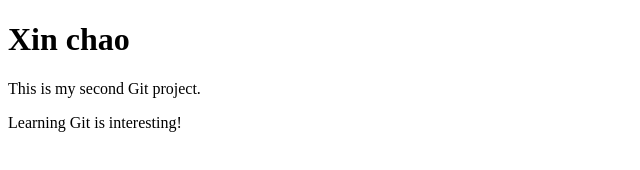
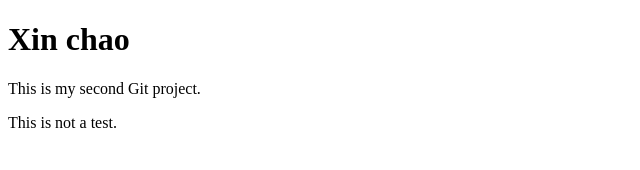
Before and after one commit to ShirouTuong/personal-profile, a plain HTML site: page index.html in a window 1280 px wide. Shown: the full height of the page, 0-640 px from the left. Drawn offline with Linux system fonts and the light colour scheme.

```diff
--- a/index.html
+++ b/index.html
@@ -6,6 +6,6 @@
 <body>
     <h1>Xin chao</h1>
     <p>This is my second Git project.</p>
-    <p>Learning Git is interesting!</p>
+    <p>This is not a test.</p>
 </body>
 </html>
```
